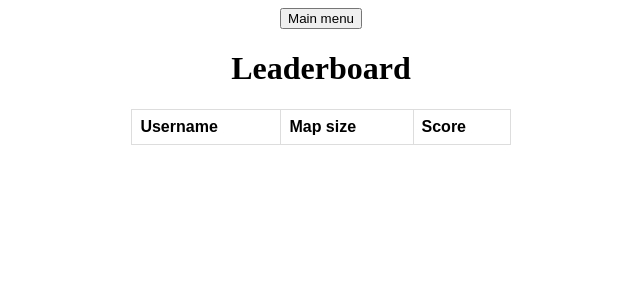
After one commit to s28977/snake-web, a Flask app: page /leaderboard in a window 1280 px wide. The commit adds this page. Shown: the top 300 px of the page, without its empty margins (319-959 px from the left). Run offline with Flask 3, Linux system fonts and the light colour scheme; lists and menus that the app fills with data are empty.

Commit message:
Created leaderboard view

```diff
--- a/templates/game.html
+++ b/templates/game.html
@@ -8,6 +8,7 @@
         p {
             font-size: 20px;
         }
+
         .board {
             display: grid;
             /* Dynamically generate grid template columns based on grid size */
--- /dev/null
+++ b/templates/leaderboard.html
@@ -0,0 +1,53 @@
+<!DOCTYPE html>
+<html lang="en">
+<head>
+    <meta charset="UTF-8">
+    <title>Leaderboard</title>
+    <style>
+        table {
+            font-family: arial, sans-serif;
+            border-collapse: collapse;
+            width: 30%;
+        }
+
+        td, th {
+            border: 1px solid #dddddd;
+            text-align: left;
+            padding: 8px;
+        }
+
+        tr:nth-child(even) {
+            background-color: #dddddd;
+        }
+
+        .flex-container {
+            display: flex;
+            justify-content: center;
+            align-items: center;
+            flex-flow: column;
+        }
+    </style>
+</head>
+<body>
+<div class="flex-container">
+    <a href="/">
+        <button>Main menu</button>
+    </a>
+    <h1>Leaderboard</h1>
+    <table>
+        <tr>
+            <th>Username</th>
+            <th>Map size</th>
+            <th>Score</th>
+        </tr>
+        {% for data in leaderboard_list %}
+            <tr>
+                <td>{{ data['name'] }}</td>
+                <td>{{ data['grid_size'] }}</td>
+                <td>{{ data['score'] }}</td>
+            </tr>
+        {% endfor %}
+    </table>
+</div>
+</body>
+</html>
--- a/templates/menu.html
+++ b/templates/menu.html
@@ -24,6 +24,10 @@
         </label>
         <button type="submit">Start</button>
     </form>
+    <br>
+    <a href="/leaderboard">
+        <button>Leaderboard</button>
+    </a>
 </div>
 </body>
 </html>
```
Lines whose indentation alone changed are shown as unchanged.
